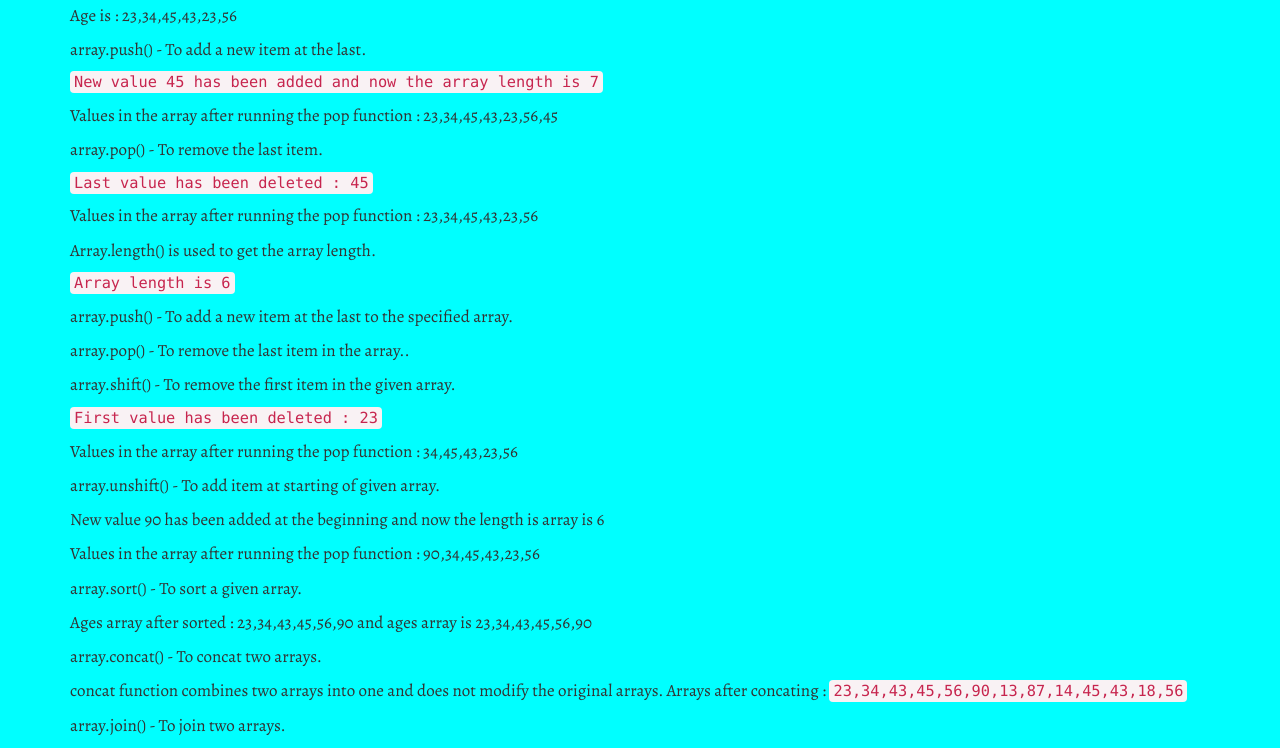
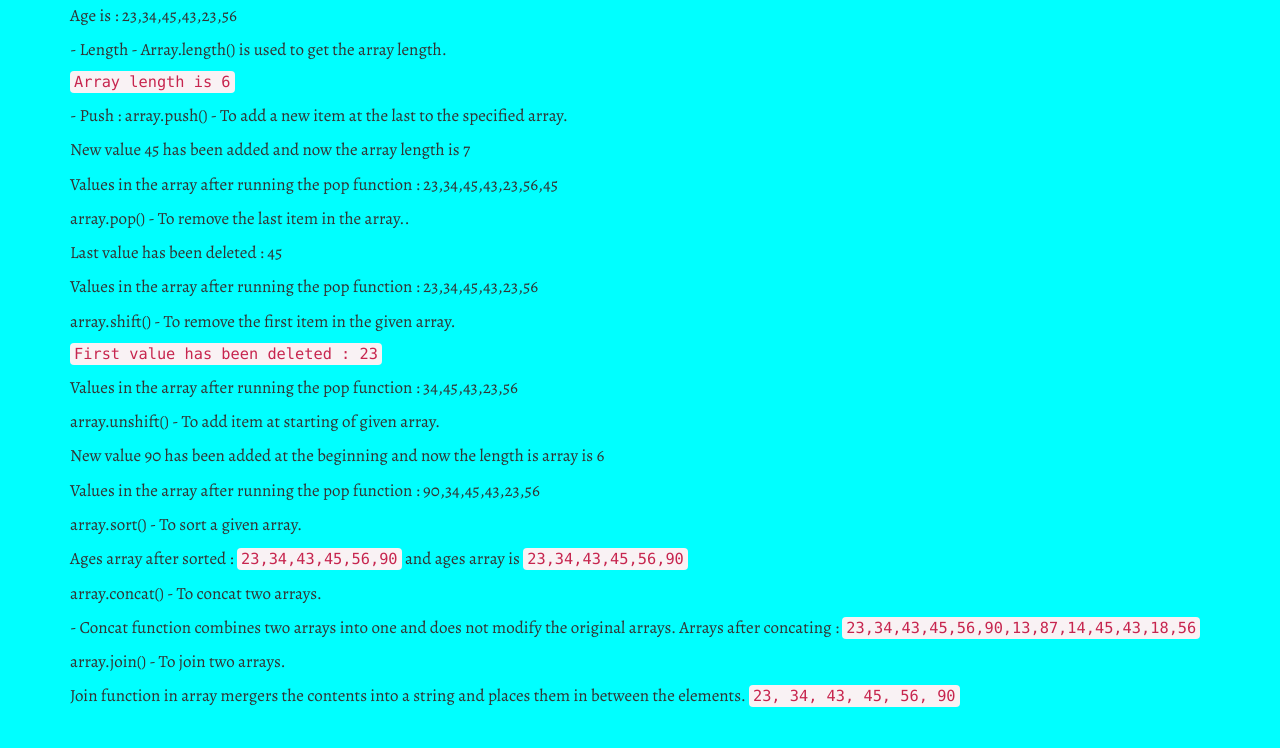
Before and after one commit to naveenmannam/mina-arrays, a website: page arrays.html in a window 1280 px wide. Shown: the part 66-814 px from the top of the page. Drawn offline with nearby package versions, Linux system fonts and the light colour scheme.

Commit message:
Added index.html and arays.html

```diff
--- a/app.js
+++ b/app.js
@@ -29,7 +29,7 @@ document.getElementById('my-unshifted').innerHTML = "Values in the array after r
 
 var sortedAges = ages.sort();
 
-document.getElementById('my-sort').innerHTML = "Ages array after sorted : " + sortedAges + " and ages array is " + ages ;
+document.getElementById('my-sort').innerHTML = "Ages array after sorted :  <code>" + sortedAges + "</code> and ages array is <code> " + ages + "</code>" ;
 
 
 
@@ -66,19 +66,17 @@ var mapresult = newages.map((item) => {
 console.log(filterresult);
 console.log(mapresult);
 
-console.log("Array can be reversed using array.reverse() function " + mapresult.reverse());
+console.log("- Array can be reversed using array.reverse() function " + mapresult.reverse());
 
 var mycon = ages.concat(newages);
 var myconcat = document.getElementById('my-concat');
 
-myconcat.innerHTML = "concat function combines two arrays into one and does not modify the original arrays. Arrays after concating : <code> " + mycon + "</code>";
+myconcat.innerHTML = "- Concat function combines two arrays into one and does not modify the original arrays. Arrays after concating : <code> " + mycon + "</code>";
+
 
 var myjoin = ages.join(', ');
-
-// join function in array mergers the contents into a string and places
-// them in between the elements.
-
-console.log(myjoin);
+var myjon = document.getElementById('my-join');
+myjon.innerHTML = "Join function in array mergers the contents into a string and places them in between the elements. <code>" + myjoin + "</code>";
 
 
 
--- a/index.html
+++ b/arrays.html
@@ -12,15 +12,9 @@
         <div class="container">
             <h1>All about arrays.</h1>
             <p id="my-ages"></p>
-            <p>array.push() - To add a new item at the last.</p>
-            <p><code id="my-push"></code></p>
-            <p id="my-after"></p>
-            <p>array.pop() - To remove the last item.</p>
-            <p><code id="my-pop"></code></p>
-            <p id="my-final"></p>
-            <p>Array.length() is used to get the array length.</p>
+            <p>- Length - Array.length() is used to get the array length.</p>
             <p><code id="my-len"></code></p>
-            <p>array.push() - To add a new item at the last to the specified array.</p>
+            <p>- Push : array.push() - To add a new item at the last to the specified array.</p>
             <p id="my-push"></p>
             <p id="my-after"></p>
             <p>array.pop() - To remove the last item in the array..</p>
```
